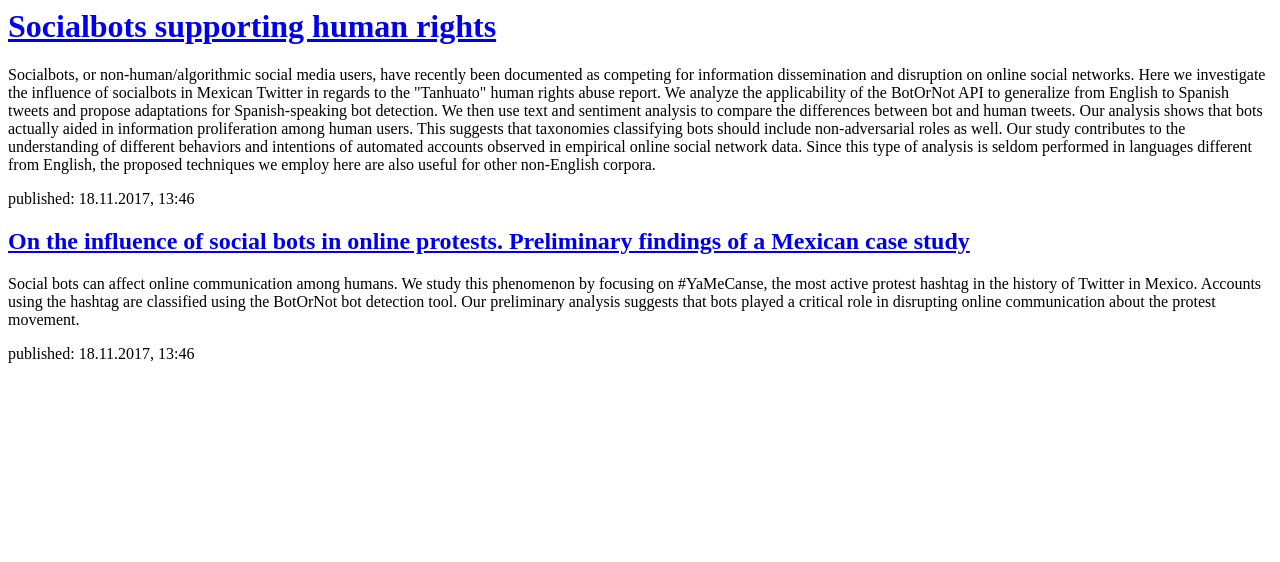
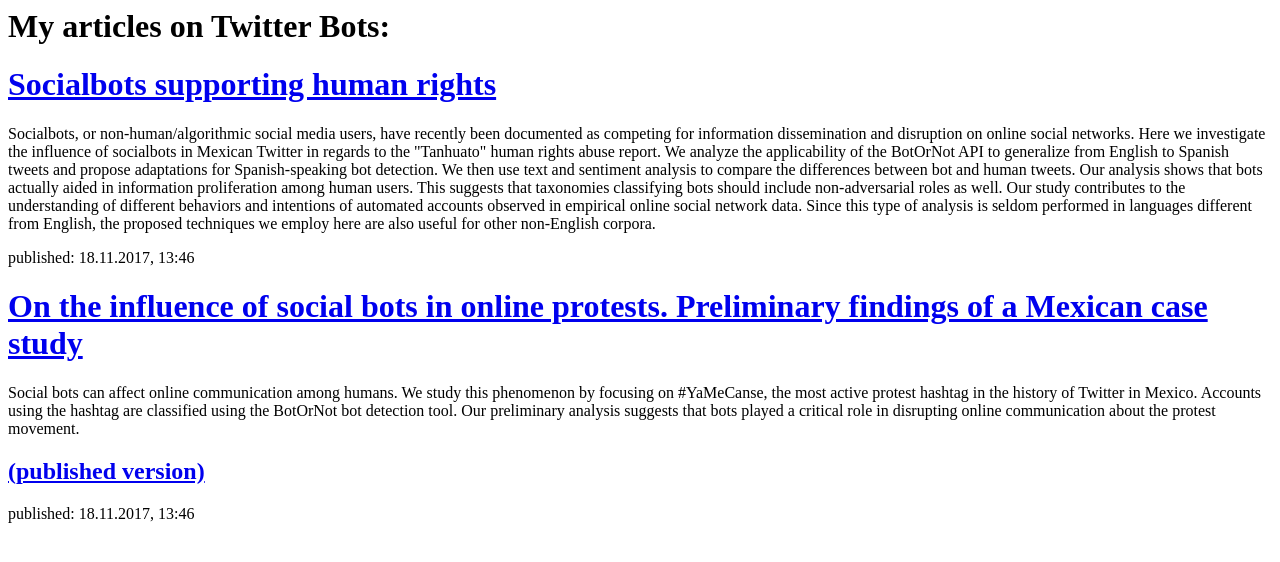
Before and after one commit to psuarezserrato/my-first-blog, a Django app: page / in a window 1280 px wide. Shown: the top 562 px of the page. Run offline with Django 3.2, Linux system fonts and the light colour scheme.

Commit message:
added title

```diff
--- a/blog/templates/blog/post_list.html
+++ b/blog/templates/blog/post_list.html
@@ -1,22 +1,25 @@
 <html>
     <head>
-        <title>My articles on Twitter Bots</title>
+        <title>Twitter Bots Articles</title>
     </head>
     <body>
+  <div>
+<h1> My articles on Twitter Bots: </h1>
+      </div>
         <div>
             <h1><a href="https://arxiv.org/abs/1710.11346">Socialbots supporting human rights</a></h1>
         </div>
 <p>Socialbots, or non-human/algorithmic social media users, have recently been documented as competing for information dissemination and disruption on online social networks. Here we investigate the influence of socialbots in Mexican Twitter in regards to the "Tanhuato" human rights abuse report. We analyze the applicability of the BotOrNot API to generalize from English to Spanish tweets and propose adaptations for Spanish-speaking bot detection. We then use text and sentiment analysis to compare the differences between bot and human tweets. Our analysis shows that bots actually aided in information proliferation among human users. This suggests that taxonomies classifying bots should include non-adversarial roles as well. Our study contributes to the understanding of different behaviors and intentions of automated accounts observed in empirical online social network data. Since this type of analysis is seldom performed in languages different from English, the proposed techniques we employ here are also useful for other non-English corpora.</p>
         <div>
             <p>published: 18.11.2017, 13:46</p>
-            <h2><a href="https://arxiv.org/abs/1609.08239">On the influence of social bots in online protests. Preliminary findings of a Mexican case study</a></h2>
+            <h1><a href="https://arxiv.org/abs/1609.08239">On the influence of social bots in online protests. Preliminary findings of a Mexican case study</a></h1>
             <p> Social bots can affect online communication among humans. We study this phenomenon by focusing on #YaMeCanse, the most active protest hashtag in the history of Twitter in Mexico. Accounts using the hashtag are classified using the BotOrNot bot detection tool. Our preliminary analysis suggests that bots played a critical role in disrupting online communication about the protest movement.
         </div>
-
+<h2><a href="https://link.springer.com/chapter/10.1007%2F978-3-319-47874-6_19">(published version) </a></h2>
         <div>
             <p>published: 18.11.2017, 13:46</p>
             <!--v<h2><a href="">More thoughts</a></h2>
-            <p> Even deeper ones.
-        </div> -->
+            <p> Even deeper ones. -->
+        </div>
     </body>
 </html>
```
